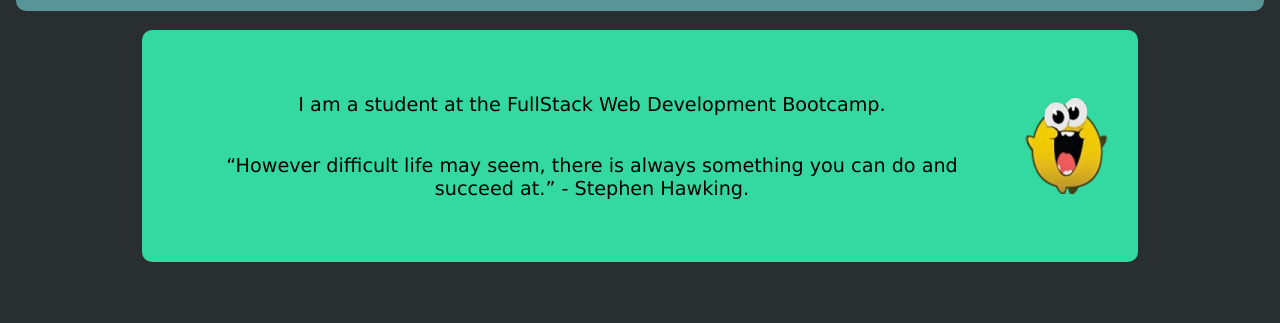
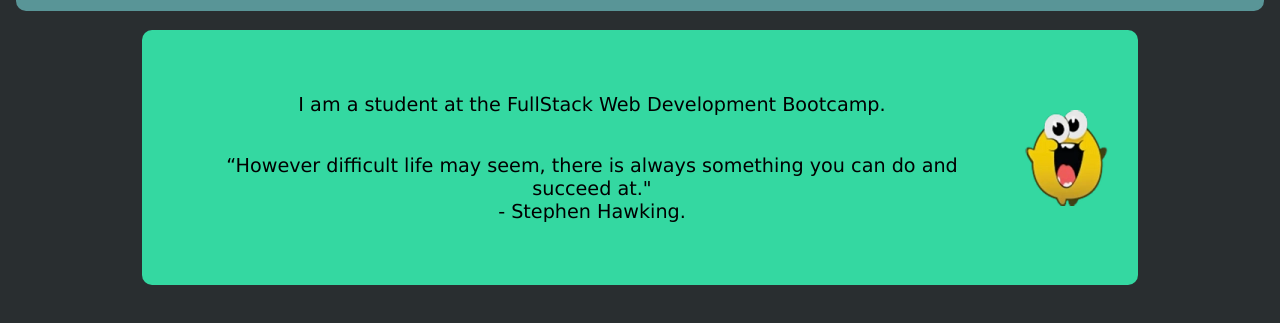
Before and after one commit to Muhammad-UK/my_website, a plain HTML site: page index.html in a window 1280 px wide. Shown: the part 183-506 px from the top of the page. Drawn offline with Linux system fonts and the light colour scheme.

Commit message:
adjusted the quote

```diff
--- a/index.html
+++ b/index.html
@@ -22,7 +22,7 @@
         <p>I am a student at the FullStack Web Development Bootcamp.<br /></p>
         <p>
           “However difficult life may seem, there is always something you can do
-          and succeed at.” - Stephen Hawking.
+          and succeed at." <br />- Stephen Hawking.
         </p>
       </section>
       <section class="happy">
```
